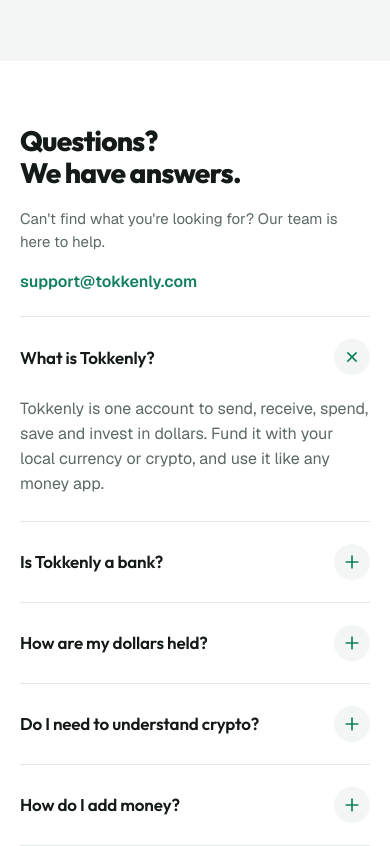
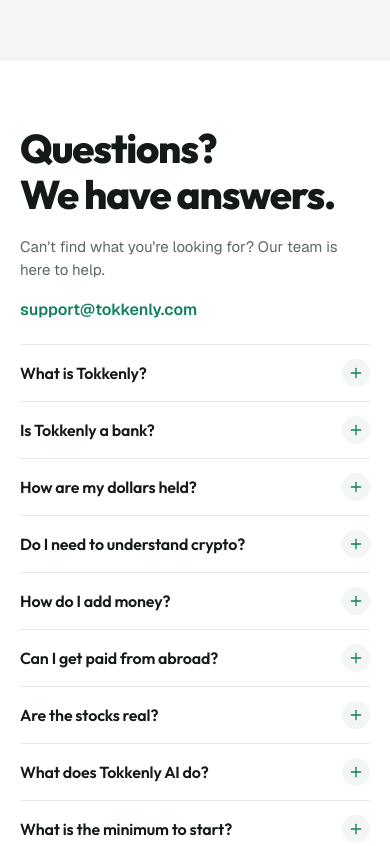
Before and after one commit to devylongs/tokkenly-site-preview, a plain HTML site: page index.html in a window 390 px wide. Shown: the part 9680-10526 px from the top of the page. Drawn offline with nearby package versions, Linux system fonts and the light colour scheme.

Commit message:
FAQ: tighter, all questions closed by default
Co-Authored-By: Claude Opus 5.5 <noreply@anthropic.com>
Claude-Session: https://claude.ai/code/session_016R4JVdbeXMpP6r29tmMcYc

```diff
--- a/index.html
+++ b/index.html
@@ -99,7 +99,7 @@ a{color:#12805f}a:hover{color:#0b3d31}
 @media (max-width:760px){
 .faq-grid{grid-template-columns:minmax(0,1fr) !important;gap:24px !important}
 .faq-side{position:static !important}
-.faq-q{font-size:17px !important}
+.faq-q{font-size:16px !important}
 .faq-item p{padding-right:0 !important;font-size:16px !important}
 .aq-phone{width:320px !important}
 .ai-panel{padding:36px 22px !important}
@@ -486,41 +486,41 @@ a{color:#12805f}a:hover{color:#0b3d31}
 </div>
 </section>
 <!-- ===== FAQ ===== -->
-<section class="sec">
+<section class="sec" style="padding-bottom: 72px">
 <div class="wrap faq-grid" style="display: grid; grid-template-columns: minmax(0,0.8fr) minmax(0,1.2fr); gap: 64px; align-items: start">
 <div class="faq-side" style="position: sticky; top: 120px">
-<h2 class="d h2" style="margin: 0">Questions?<br>We have answers.</h2>
+<h2 class="d h2" style="margin: 0; font-size: 40px">Questions?<br>We have answers.</h2>
 <p class="body" style="margin: 18px 0 0">Can't find what you're looking for? Our team is here to help.</p>
 <a href="#" style="display: inline-flex; align-items: center; gap: 8px; margin-top: 18px; font-size: 16px; font-weight: 600; color: #12805f; text-decoration: none">support@tokkenly.com</a>
 </div>
 <div style="border-top: 1px solid #e3e9e6">
-<details class="faq-item" open>
-<summary style="display: flex; align-items: center; justify-content: space-between; gap: 16px; padding: 22px 0; cursor: pointer; list-style: none"><span class="d faq-q" style="font-size: 20px; font-weight: 600; letter-spacing: -0.01em; color: #141a18">What is Tokkenly?</span><span style="flex: none; display: inline-flex; width: 36px; height: 36px; border-radius: 999px; background: #f3f6f4; color: #12805f; align-items: center; justify-content: center"><svg class="faq-ico" width="20" height="20" viewBox="0 0 24 24" fill="none" stroke="currentColor" stroke-width="2" stroke-linecap="round" aria-hidden="true"><path d="M12 5v14"></path><path d="M5 12h14"></path></svg></span></summary>
-<p class="body" style="margin: 0; padding: 0 56px 24px 0; font-size: 17px">Tokkenly is one account to send, receive, spend, save and invest in dollars. Fund it with your local currency or crypto, and use it like any money app.</p>
+<details class="faq-item">
+<summary style="display: flex; align-items: center; justify-content: space-between; gap: 16px; padding: 14px 0; cursor: pointer; list-style: none"><span class="d faq-q" style="font-size: 17px; font-weight: 600; letter-spacing: -0.01em; color: #141a18">What is Tokkenly?</span><span style="flex: none; display: inline-flex; width: 28px; height: 28px; border-radius: 999px; background: #f3f6f4; color: #12805f; align-items: center; justify-content: center"><svg class="faq-ico" width="16" height="16" viewBox="0 0 24 24" fill="none" stroke="currentColor" stroke-width="2" stroke-linecap="round" aria-hidden="true"><path d="M12 5v14"></path><path d="M5 12h14"></path></svg></span></summary>
+<p class="body" style="margin: 0; padding: 0 48px 16px 0; font-size: 16px">Tokkenly is one account to send, receive, spend, save and invest in dollars. Fund it with your local currency or crypto, and use it like any money app.</p>
 </details><details class="faq-item">
-<summary style="display: flex; align-items: center; justify-content: space-between; gap: 16px; padding: 22px 0; cursor: pointer; list-style: none"><span class="d faq-q" style="font-size: 20px; font-weight: 600; letter-spacing: -0.01em; color: #141a18">Is Tokkenly a bank?</span><span style="flex: none; display: inline-flex; width: 36px; height: 36px; border-radius: 999px; background: #f3f6f4; color: #12805f; align-items: center; justify-content: center"><svg class="faq-ico" width="20" height="20" viewBox="0 0 24 24" fill="none" stroke="currentColor" stroke-width="2" stroke-linecap="round" aria-hidden="true"><path d="M12 5v14"></path><path d="M5 12h14"></path></svg></span></summary>
-<p class="body" style="margin: 0; padding: 0 56px 24px 0; font-size: 17px">No. Tokkenly is a financial technology company. Licensed partners process payments and currency conversion.</p>
+<summary style="display: flex; align-items: center; justify-content: space-between; gap: 16px; padding: 14px 0; cursor: pointer; list-style: none"><span class="d faq-q" style="font-size: 17px; font-weight: 600; letter-spacing: -0.01em; color: #141a18">Is Tokkenly a bank?</span><span style="flex: none; display: inline-flex; width: 28px; height: 28px; border-radius: 999px; background: #f3f6f4; color: #12805f; align-items: center; justify-content: center"><svg class="faq-ico" width="16" height="16" viewBox="0 0 24 24" fill="none" stroke="currentColor" stroke-width="2" stroke-linecap="round" aria-hidden="true"><path d="M12 5v14"></path><path d="M5 12h14"></path></svg></span></summary>
+<p class="body" style="margin: 0; padding: 0 48px 16px 0; font-size: 16px">No. Tokkenly is a financial technology company. Licensed partners process payments and currency conversion.</p>
 </details><details class="faq-item">
-<summary style="display: flex; align-items: center; justify-content: space-between; gap: 16px; padding: 22px 0; cursor: pointer; list-style: none"><span class="d faq-q" style="font-size: 20px; font-weight: 600; letter-spacing: -0.01em; color: #141a18">How are my dollars held?</span><span style="flex: none; display: inline-flex; width: 36px; height: 36px; border-radius: 999px; background: #f3f6f4; color: #12805f; align-items: center; justify-content: center"><svg class="faq-ico" width="20" height="20" viewBox="0 0 24 24" fill="none" stroke="currentColor" stroke-width="2" stroke-linecap="round" aria-hidden="true"><path d="M12 5v14"></path><path d="M5 12h14"></path></svg></span></summary>
-<p class="body" style="margin: 0; padding: 0 56px 24px 0; font-size: 17px">Your balance is held in USDC, a digital dollar designed to stay worth one US dollar. In the app, you just see dollars.</p>
+<summary style="display: flex; align-items: center; justify-content: space-between; gap: 16px; padding: 14px 0; cursor: pointer; list-style: none"><span class="d faq-q" style="font-size: 17px; font-weight: 600; letter-spacing: -0.01em; color: #141a18">How are my dollars held?</span><span style="flex: none; display: inline-flex; width: 28px; height: 28px; border-radius: 999px; background: #f3f6f4; color: #12805f; align-items: center; justify-content: center"><svg class="faq-ico" width="16" height="16" viewBox="0 0 24 24" fill="none" stroke="currentColor" stroke-width="2" stroke-linecap="round" aria-hidden="true"><path d="M12 5v14"></path><path d="M5 12h14"></path></svg></span></summary>
+<p class="body" style="margin: 0; padding: 0 48px 16px 0; font-size: 16px">Your balance is held in USDC, a digital dollar designed to stay worth one US dollar. In the app, you just see dollars.</p>
 </details><details class="faq-item">
-<summary style="display: flex; align-items: center; justify-content: space-between; gap: 16px; padding: 22px 0; cursor: pointer; list-style: none"><span class="d faq-q" style="font-size: 20px; font-weight: 600; letter-spacing: -0.01em; color: #141a18">Do I need to understand crypto?</span><span style="flex: none; display: inline-flex; width: 36px; height: 36px; border-radius: 999px; background: #f3f6f4; color: #12805f; align-items: center; justify-content: center"><svg class="faq-ico" width="20" height="20" viewBox="0 0 24 24" fill="none" stroke="currentColor" stroke-width="2" stroke-linecap="round" aria-hidden="true"><path d="M12 5v14"></path><path d="M5 12h14"></path></svg></span></summary>
-<p class="body" style="margin: 0; padding: 0 56px 24px 0; font-size: 17px">No. You see your balance in dollars and use Tokkenly like any money app. The technology works in the background.</p>
+<summary style="display: flex; align-items: center; justify-content: space-between; gap: 16px; padding: 14px 0; cursor: pointer; list-style: none"><span class="d faq-q" style="font-size: 17px; font-weight: 600; letter-spacing: -0.01em; color: #141a18">Do I need to understand crypto?</span><span style="flex: none; display: inline-flex; width: 28px; height: 28px; border-radius: 999px; background: #f3f6f4; color: #12805f; align-items: center; justify-content: center"><svg class="faq-ico" width="16" height="16" viewBox="0 0 24 24" fill="none" stroke="currentColor" stroke-width="2" stroke-linecap="round" aria-hidden="true"><path d="M12 5v14"></path><path d="M5 12h14"></path></svg></span></summary>
+<p class="body" style="margin: 0; padding: 0 48px 16px 0; font-size: 16px">No. You see your balance in dollars and use Tokkenly like any money app. The technology works in the background.</p>
 </details><details class="faq-item">
-<summary style="display: flex; align-items: center; justify-content: space-between; gap: 16px; padding: 22px 0; cursor: pointer; list-style: none"><span class="d faq-q" style="font-size: 20px; font-weight: 600; letter-spacing: -0.01em; color: #141a18">How do I add money?</span><span style="flex: none; display: inline-flex; width: 36px; height: 36px; border-radius: 999px; background: #f3f6f4; color: #12805f; align-items: center; justify-content: center"><svg class="faq-ico" width="20" height="20" viewBox="0 0 24 24" fill="none" stroke="currentColor" stroke-width="2" stroke-linecap="round" aria-hidden="true"><path d="M12 5v14"></path><path d="M5 12h14"></path></svg></span></summary>
-<p class="body" style="margin: 0; padding: 0 56px 24px 0; font-size: 17px">Send money by bank transfer in your local currency, or deposit crypto from your wallet or an exchange. Either way, it lands in your account as dollars.</p>
+<summary style="display: flex; align-items: center; justify-content: space-between; gap: 16px; padding: 14px 0; cursor: pointer; list-style: none"><span class="d faq-q" style="font-size: 17px; font-weight: 600; letter-spacing: -0.01em; color: #141a18">How do I add money?</span><span style="flex: none; display: inline-flex; width: 28px; height: 28px; border-radius: 999px; background: #f3f6f4; color: #12805f; align-items: center; justify-content: center"><svg class="faq-ico" width="16" height="16" viewBox="0 0 24 24" fill="none" stroke="currentColor" stroke-width="2" stroke-linecap="round" aria-hidden="true"><path d="M12 5v14"></path><path d="M5 12h14"></path></svg></span></summary>
+<p class="body" style="margin: 0; padding: 0 48px 16px 0; font-size: 16px">Send money by bank transfer in your local currency, or deposit crypto from your wallet or an exchange. Either way, it lands in your account as dollars.</p>
 </details><details class="faq-item">
-<summary style="display: flex; align-items: center; justify-content: space-between; gap: 16px; padding: 22px 0; cursor: pointer; list-style: none"><span class="d faq-q" style="font-size: 20px; font-weight: 600; letter-spacing: -0.01em; color: #141a18">Can I get paid from abroad?</span><span style="flex: none; display: inline-flex; width: 36px; height: 36px; border-radius: 999px; background: #f3f6f4; color: #12805f; align-items: center; justify-content: center"><svg class="faq-ico" width="20" height="20" viewBox="0 0 24 24" fill="none" stroke="currentColor" stroke-width="2" stroke-linecap="round" aria-hidden="true"><path d="M12 5v14"></path><path d="M5 12h14"></path></svg></span></summary>
-<p class="body" style="margin: 0; padding: 0 56px 24px 0; font-size: 17px">Yes. You get your own US account and routing number, so clients, employers and platforms can pay you by ACH or wire.</p>
+<summary style="display: flex; align-items: center; justify-content: space-between; gap: 16px; padding: 14px 0; cursor: pointer; list-style: none"><span class="d faq-q" style="font-size: 17px; font-weight: 600; letter-spacing: -0.01em; color: #141a18">Can I get paid from abroad?</span><span style="flex: none; display: inline-flex; width: 28px; height: 28px; border-radius: 999px; background: #f3f6f4; color: #12805f; align-items: center; justify-content: center"><svg class="faq-ico" width="16" height="16" viewBox="0 0 24 24" fill="none" stroke="currentColor" stroke-width="2" stroke-linecap="round" aria-hidden="true"><path d="M12 5v14"></path><path d="M5 12h14"></path></svg></span></summary>
+<p class="body" style="margin: 0; padding: 0 48px 16px 0; font-size: 16px">Yes. You get your own US account and routing number, so clients, employers and platforms can pay you by ACH or wire.</p>
 </details><details class="faq-item">
-<summary style="display: flex; align-items: center; justify-content: space-between; gap: 16px; padding: 22px 0; cursor: pointer; list-style: none"><span class="d faq-q" style="font-size: 20px; font-weight: 600; letter-spacing: -0.01em; color: #141a18">Are the stocks real?</span><span style="flex: none; display: inline-flex; width: 36px; height: 36px; border-radius: 999px; background: #f3f6f4; color: #12805f; align-items: center; justify-content: center"><svg class="faq-ico" width="20" height="20" viewBox="0 0 24 24" fill="none" stroke="currentColor" stroke-width="2" stroke-linecap="round" aria-hidden="true"><path d="M12 5v14"></path><path d="M5 12h14"></path></svg></span></summary>
-<p class="body" style="margin: 0; padding: 0 56px 24px 0; font-size: 17px">Tokkenly offers tokenized stocks that track the price of the real shares. Investments involve risk and can lose value.</p>
+<summary style="display: flex; align-items: center; justify-content: space-between; gap: 16px; padding: 14px 0; cursor: pointer; list-style: none"><span class="d faq-q" style="font-size: 17px; font-weight: 600; letter-spacing: -0.01em; color: #141a18">Are the stocks real?</span><span style="flex: none; display: inline-flex; width: 28px; height: 28px; border-radius: 999px; background: #f3f6f4; color: #12805f; align-items: center; justify-content: center"><svg class="faq-ico" width="16" height="16" viewBox="0 0 24 24" fill="none" stroke="currentColor" stroke-width="2" stroke-linecap="round" aria-hidden="true"><path d="M12 5v14"></path><path d="M5 12h14"></path></svg></span></summary>
+<p class="body" style="margin: 0; padding: 0 48px 16px 0; font-size: 16px">Tokkenly offers tokenized stocks that track the price of the real shares. Investments involve risk and can lose value.</p>
 </details><details class="faq-item">
-<summary style="display: flex; align-items: center; justify-content: space-between; gap: 16px; padding: 22px 0; cursor: pointer; list-style: none"><span class="d faq-q" style="font-size: 20px; font-weight: 600; letter-spacing: -0.01em; color: #141a18">What does Tokkenly AI do?</span><span style="flex: none; display: inline-flex; width: 36px; height: 36px; border-radius: 999px; background: #f3f6f4; color: #12805f; align-items: center; justify-content: center"><svg class="faq-ico" width="20" height="20" viewBox="0 0 24 24" fill="none" stroke="currentColor" stroke-width="2" stroke-linecap="round" aria-hidden="true"><path d="M12 5v14"></path><path d="M5 12h14"></path></svg></span></summary>
-<p class="body" style="margin: 0; padding: 0 56px 24px 0; font-size: 17px">It answers questions about your own account in everyday words. It is read-only and can never move your money.</p>
+<summary style="display: flex; align-items: center; justify-content: space-between; gap: 16px; padding: 14px 0; cursor: pointer; list-style: none"><span class="d faq-q" style="font-size: 17px; font-weight: 600; letter-spacing: -0.01em; color: #141a18">What does Tokkenly AI do?</span><span style="flex: none; display: inline-flex; width: 28px; height: 28px; border-radius: 999px; background: #f3f6f4; color: #12805f; align-items: center; justify-content: center"><svg class="faq-ico" width="16" height="16" viewBox="0 0 24 24" fill="none" stroke="currentColor" stroke-width="2" stroke-linecap="round" aria-hidden="true"><path d="M12 5v14"></path><path d="M5 12h14"></path></svg></span></summary>
+<p class="body" style="margin: 0; padding: 0 48px 16px 0; font-size: 16px">It answers questions about your own account in everyday words. It is read-only and can never move your money.</p>
 </details><details class="faq-item">
-<summary style="display: flex; align-items: center; justify-content: space-between; gap: 16px; padding: 22px 0; cursor: pointer; list-style: none"><span class="d faq-q" style="font-size: 20px; font-weight: 600; letter-spacing: -0.01em; color: #141a18">What is the minimum to start?</span><span style="flex: none; display: inline-flex; width: 36px; height: 36px; border-radius: 999px; background: #f3f6f4; color: #12805f; align-items: center; justify-content: center"><svg class="faq-ico" width="20" height="20" viewBox="0 0 24 24" fill="none" stroke="currentColor" stroke-width="2" stroke-linecap="round" aria-hidden="true"><path d="M12 5v14"></path><path d="M5 12h14"></path></svg></span></summary>
-<p class="body" style="margin: 0; padding: 0 56px 24px 0; font-size: 17px">You can start with $1.</p>
+<summary style="display: flex; align-items: center; justify-content: space-between; gap: 16px; padding: 14px 0; cursor: pointer; list-style: none"><span class="d faq-q" style="font-size: 17px; font-weight: 600; letter-spacing: -0.01em; color: #141a18">What is the minimum to start?</span><span style="flex: none; display: inline-flex; width: 28px; height: 28px; border-radius: 999px; background: #f3f6f4; color: #12805f; align-items: center; justify-content: center"><svg class="faq-ico" width="16" height="16" viewBox="0 0 24 24" fill="none" stroke="currentColor" stroke-width="2" stroke-linecap="round" aria-hidden="true"><path d="M12 5v14"></path><path d="M5 12h14"></path></svg></span></summary>
+<p class="body" style="margin: 0; padding: 0 48px 16px 0; font-size: 16px">You can start with $1.</p>
 </details>
 </div>
 </div>
```
